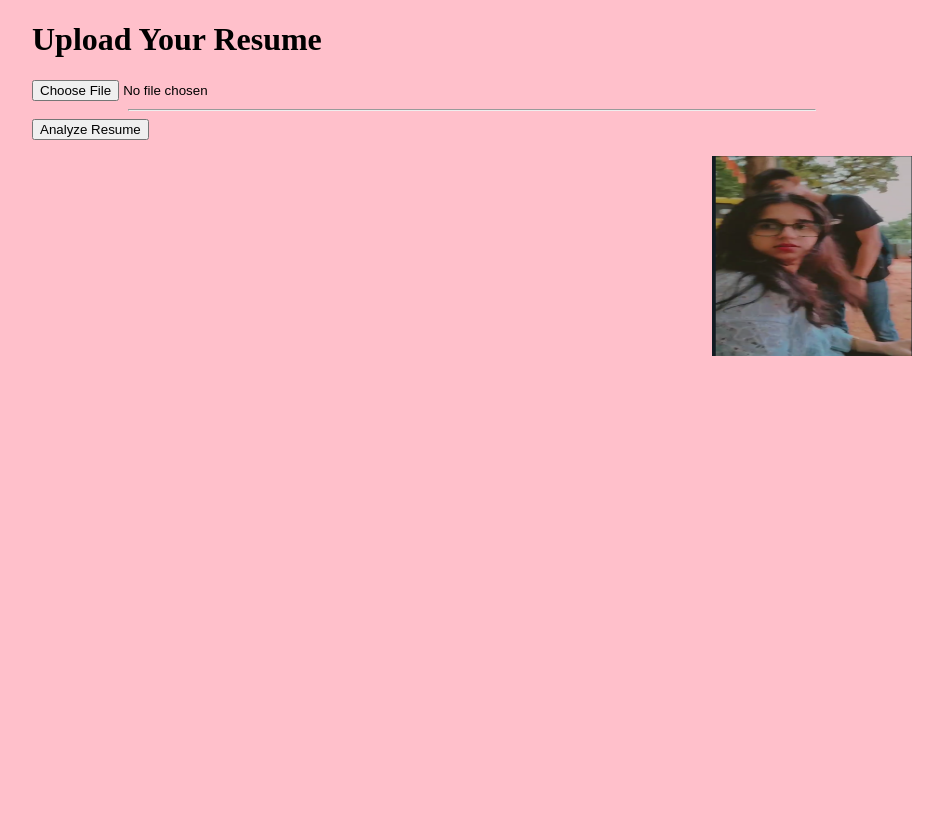
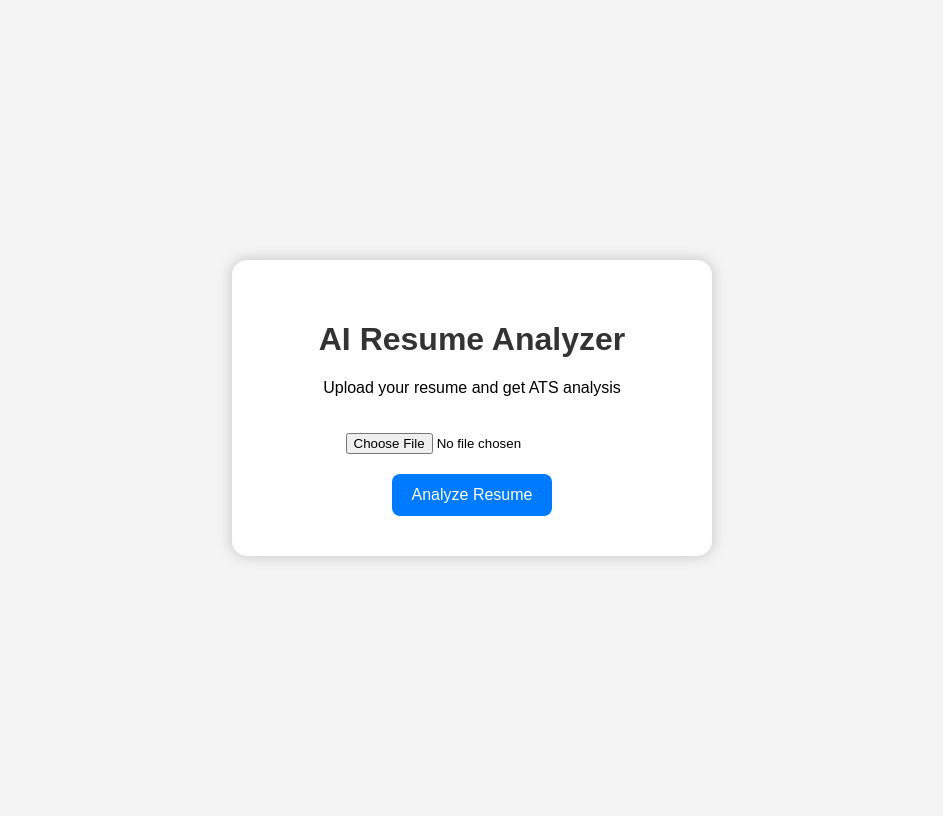
Before and after one commit to arquno/AI-Resume-Analyzer, a Flask app: page / in a window 1280 px wide. Shown: the whole page, without its empty margins (168-1111 px from the left). Before the commit the page ends 356 px from the top, so only its background shows below. Run offline with Flask 3, Linux system fonts and the light colour scheme.

Commit message:
Built AI Resume Analyzer with ATS scoring

```diff
--- a/app.py
+++ b/app.py
@@ -69,17 +69,84 @@ def upload_file():
             score = 100
 
         return f"""
+        <html>
+
+        <head>
+
+        <style>
+
+        body {{
+
+            font-family: Arial, sans-serif;
+            background-color: #f4f4f4;
+
+            padding: 30px;
+        }}
+
+        .container {{
+
+            background: white;
+
+            padding: 30px;
+
+            border-radius: 15px;
+
+            box-shadow: 0px 0px 15px rgba(0,0,0,0.2);
+
+            max-width: 800px;
+
+            margin: auto;
+        }}
+
+        .score {{
+
+            color: green;
+
+            font-size: 28px;
+
+            font-weight: bold;
+        }}
+
+        .skills {{
+
+            color: blue;
+        }}
+
+        .missing {{
+
+            color: red;
+        }}
+
+        pre {{
+
+            background: #eee;
+
+            padding: 15px;
+
+            border-radius: 10px;
+
+            white-space: pre-wrap;
+        }}
+
+        </style>
+
+        </head>
+
+        <body>
+
+        <div class="container">
+
         <h1>Resume Analysis Result</h1>
 
-        <h2>ATS Score: {score}/100</h2>
+        <h2 class="score">ATS Score: {score}/100</h2>
 
-        <h2>Detected Skills:</h2>
+        <h2 class="skills">Detected Skills:</h2>
 
         <ul>
             {''.join(f'<li>{skill}</li>' for skill in found_skills)}
         </ul>
 
-        <h2>Missing Skills:</h2>
+        <h2 class="missing">Missing Skills:</h2>
 
         <ul>
             {''.join(f'<li>{skill}</li>' for skill in missing_skills)}
@@ -88,6 +155,12 @@ def upload_file():
         <h2>Extracted Resume Text:</h2>
 
         <pre>{text}</pre>
+
+        </div>
+
+        </body>
+
+        </html>
         """
 
     return "No file uploaded"
--- a/templates/index.html
+++ b/templates/index.html
@@ -1,22 +1,93 @@
-<!doctype html>
+<!DOCTYPE html>
 <html>
+
 <head>
+
     <title>AI Resume Analyzer</title>
+
+    <style>
+
+        body {
+            background-color: #f4f4f4;
+            font-family: Arial, sans-serif;
+
+            display: flex;
+            justify-content: center;
+            align-items: center;
+
+            height: 100vh;
+        }
+
+        .container {
+
+            background: white;
+
+            padding: 40px;
+
+            border-radius: 15px;
+
+            box-shadow: 0px 0px 15px rgba(0,0,0,0.2);
+
+            text-align: center;
+
+            width: 400px;
+        }
+
+        h1 {
+            color: #333;
+        }
+
+        input[type="file"] {
+
+            margin: 20px 0;
+        }
+
+        button {
+
+            background-color: #007bff;
+
+            color: white;
+
+            border: none;
+
+            padding: 12px 20px;
+
+            border-radius: 8px;
+
+            cursor: pointer;
+
+            font-size: 16px;
+        }
+
+        button:hover {
+
+            background-color: #0056b3;
+        }
+
+    </style>
+
 </head>
-<body bgcolor="pink" leftmargin="200px">
 
-    <h1>Upload Your Resume</h1>
+<body>
 
-    <p align= "center">
-    <form action="/upload" method="POST" enctype="multipart/form-data">
+    <div class="container">
 
-        <input type="file" accept=".pdf">
-        <br>
-        <hr width = "78%">
-        <button type="submit">Analyze Resume</button>
+        <h1>AI Resume Analyzer</h1>
 
-    </form>
-  </p>
-  <img src = "templates\astha.png" width = "200px" height = "200px" align = "right">
+        <p>Upload your resume and get ATS analysis</p>
+
+        <form action="/upload" method="POST" enctype="multipart/form-data">
+
+            <input type="file" name="resume" accept=".pdf">
+
+            <br>
+
+            <button type="submit">Analyze Resume</button>
+
+        </form>
+
+    </div>
+
 </body>
+
 </html>
```
Also changed, not shown: 1 other file.
